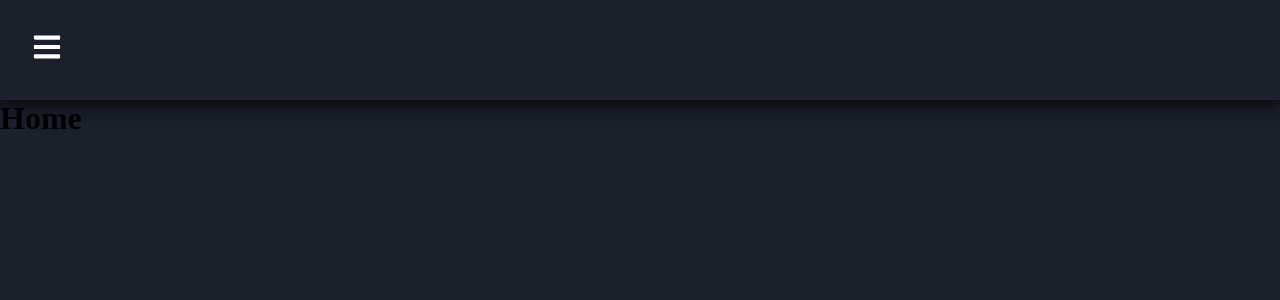
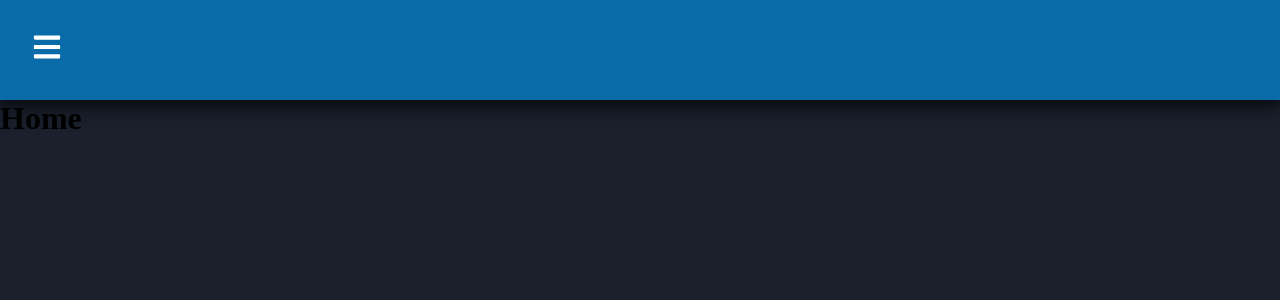
Before and after one commit to ViniciusBirreik/new_project, a React (Create React App) app: page / in a window 1280 px wide. Shown: the top 300 px of the page. Built offline with nearby package versions, Linux system fonts and the light colour scheme.

Commit message:
updating layout

```diff
--- a/src/components/header/style.js
+++ b/src/components/header/style.js
@@ -4,10 +4,9 @@ export const Conteiner = styled.div`
     height: 100px;
     display: flex;
     box-shadow: 0 0 20px 3px;
-    background-color: #1a202c;
+    background-color: #096CA8;
 
     > svg {
-        position: fixed;
         color: white;
         width: 30px;
         height: 30px;
--- a/src/components/sidebar/style.js
+++ b/src/components/sidebar/style.js
@@ -1,7 +1,7 @@
 import styled from "styled-components";
 
 export const Container = styled.div`
-    background-color: #171923;
+    background-color: #25A5F5;
     height: 100%;
     position: fixed;
     top: 0;
--- a/src/components/sidebarItem/style.js
+++ b/src/components/sidebarItem/style.js
@@ -9,7 +9,8 @@ export const Container = styled.div`
     cursor: pointer;
     border-radius: 10px;
     margin-top: 15px;
-    margin-left: 70px;
+    margin-left: 20px;
+    margin-right: 20px;
 
     > svg {
         margin: 0 20px;
@@ -17,5 +18,6 @@ export const Container = styled.div`
 
     &:hover {
         background-color: black;
+        transition-duration: 0.3s;
     }
 `;
```
